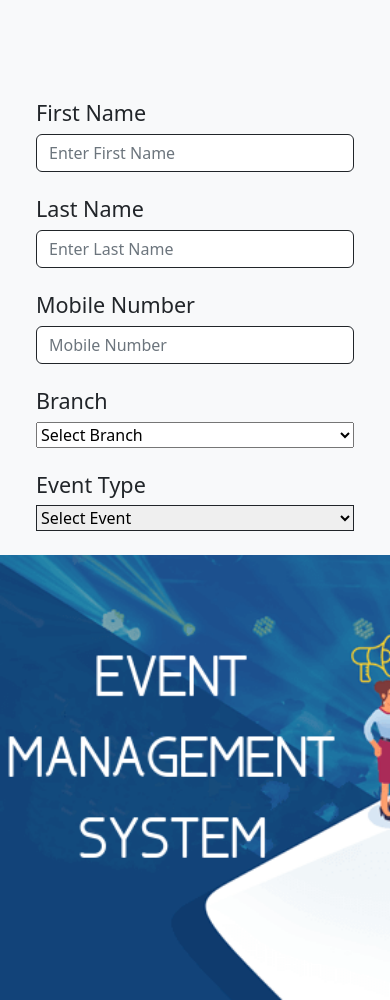
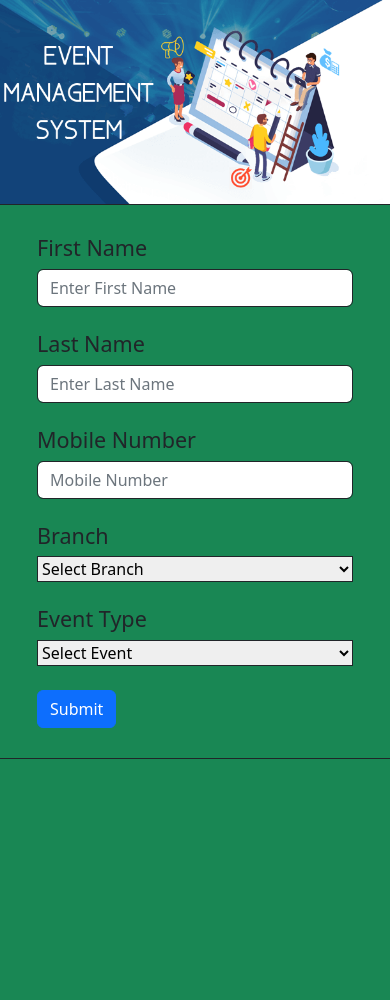
Before and after one commit to TanmayPatil105/event-management-system, a Flask app: template templates/index.html in a window 390 px wide; the page is wider, and only the part inside the window is pictured. Shown: the part 110-1110 px from the top of that part. After the commit the page ends 869 px from the top of that part, so only its background shows below. Run offline with Flask 2, Linux system fonts and the light colour scheme; the template is opened without the code that fills it, so the values that code supplies are empty.

Commit message:
Improved login page

```diff
--- a/templates/index.html
+++ b/templates/index.html
@@ -19,12 +19,15 @@
             </form>
         </nav>
     </div>
-    <div class="bg-light" style="height:100px">
-
+    <div>
+        <img src="../static/login.png" alt="" style="width:100%">
     </div>
     <div class="row">
-      <div class="col-md-4 px-5">
-        <form>
+      <div class="col-md-4 bg-dark">
+
+      </div>
+      <div class="col-md-4 px-5 bg-success border border-dark">
+        <form style="margin-top: 30px;margin-bottom:30px ;">
             <div class="form-group text-dark">
                 <label class="h4" for="inlineFormCustomSelect">First Name</label>
                 <input type="first" class="form-control border border-dark" id="firstname" aria-describedby="fistName" placeholder="Enter First Name">
@@ -38,9 +41,9 @@
                 <input type="tel" class="form-control border border-dark" id="mobileNumber" placeholder="Mobile Number">
             </div>
             <br/>
-            <div class="form-group">
+            <div class="form-group rounded">
                 <label class="h4" for="inlineFormCustomSelect">Branch</label>
-                <select class="custom-select w-100" id="inlineFormCustomSelect">
+                <select class="custom-select w-100 border border-dark" id="inlineFormCustomSelect">
                     <option selected>Select Branch</option>
                     <option value="1">Civil</option>
                     <option value="2">Computer</option>
@@ -53,26 +56,20 @@
                 </select>
             </div>
             <br/>
-            <div class="form-group">
+            <div class="form-group rounded">
                 <label class="h4" for="inlineFormCustomSelect">Event Type</label>
                 <select class="custom-select w-100 border border-dark">
                     <option selected>Select Event</option>
                     {% for event in events %}
                     <option value={{event[0]}}>{{event[1]}}</option>
                     {% endfor %}
-                    <!-- <option value="1">Technical</option>
-                    <option value="2">Gaming</option>
-                    <option value="3">On Stage</option>
-                    <option value="4">Off Stage</option>
-                    <option value="5">Trivia</option> -->
                 </select>
             </div>
             <br/>
-            <!-- <button type="submit" class="btn btn-primary">Submit</button> -->
+            <button type="submit" class="btn btn-primary">Submit</button>
         </form>
       </div>
-      <div class="col-md-4">
-        <img src="../static/login.png" alt="" style="width:850px">
+      <div class="col-md-4 bg-dark">
       </div>
     </div>
 
```
